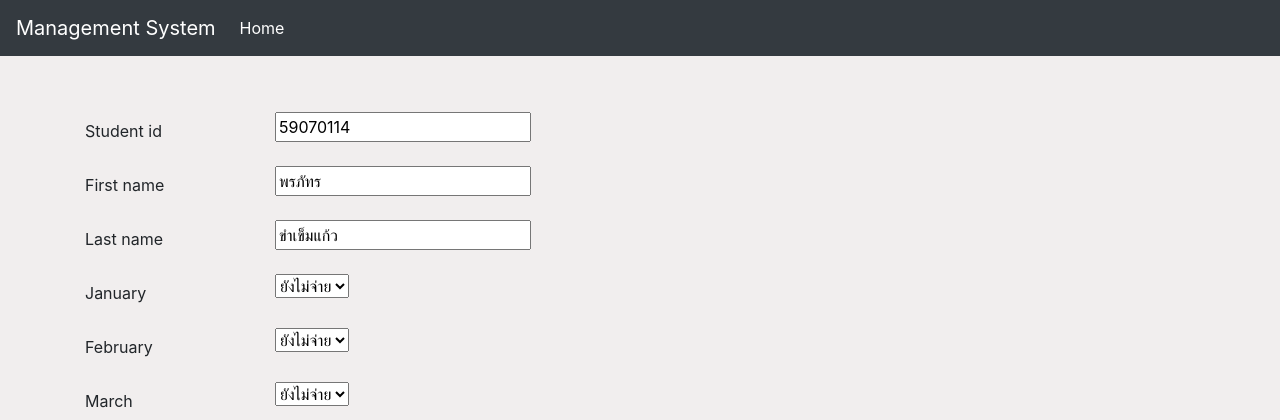
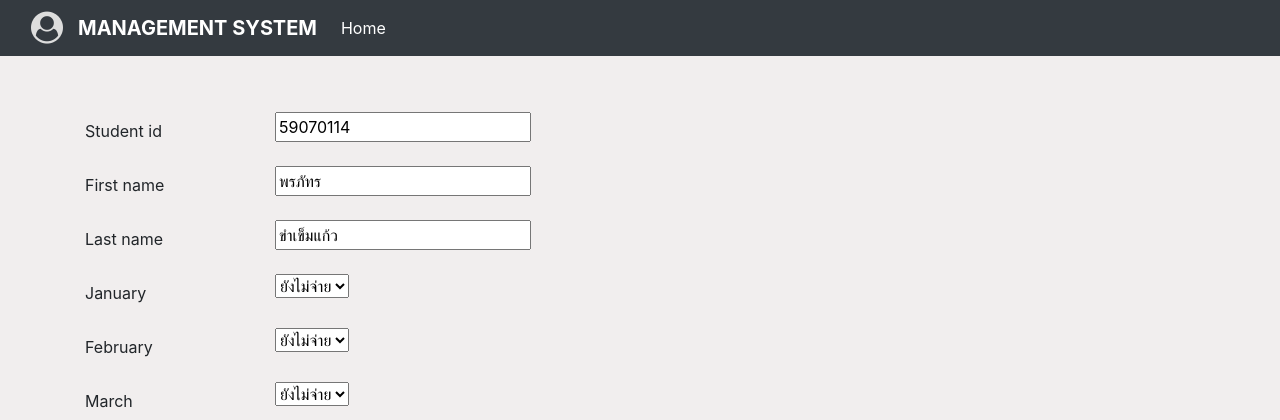
Before and after one commit to japzero02/give-me-the-money, a Django app: page /edit_student/3 in a window 1280 px wide. Shown: the top 420 px of the page. Run offline with Django 3.2, Linux system fonts and the light colour scheme; data comes from the database, SQL or seed files in the repository; some libraries are stand-ins or nearby versions.

Commit message:
edit management system to bold and add icon

```diff
--- a/money/mainapp/templates/base.html
+++ b/money/mainapp/templates/base.html
@@ -3,6 +3,7 @@
 
 <head>
     <title>Money Management</title>
+    <link rel="stylesheet" href="https://cdnjs.cloudflare.com/ajax/libs/font-awesome/4.7.0/css/font-awesome.min.css">
 </head>
 {% load static %}
 <link rel="stylesheet" href="{% static '/css/style.css' %}">
@@ -11,7 +12,8 @@
 <body>
 
 <nav class="navbar navbar-expand navbar-dark bg-dark mb-2">
-    <a class="navbar-brand" href="#">Management System</a>
+    <i class="fa fa-user-circle fa-2x" style="color:#DDDDDD; margin-right: 15px; margin-left: 15px;" aria-hidden="true"></i>
+    <b><a class="navbar-brand" href="#">MANAGEMENT SYSTEM</a></b>
     <button class="navbar-toggler" type="button" data-toggle="collapse" data-target="#navbarsExample02"
             aria-controls="navbarsExample02" aria-expanded="false" aria-label="Toggle navigation">
         <span class="navbar-toggler-icon"></span>
@@ -41,5 +43,6 @@
 <style>
 body {
     background-color: #F1EEEE;
+
 }
 </style>
```
Also changed, not shown: money/mainapp/templates/user.png (added).
